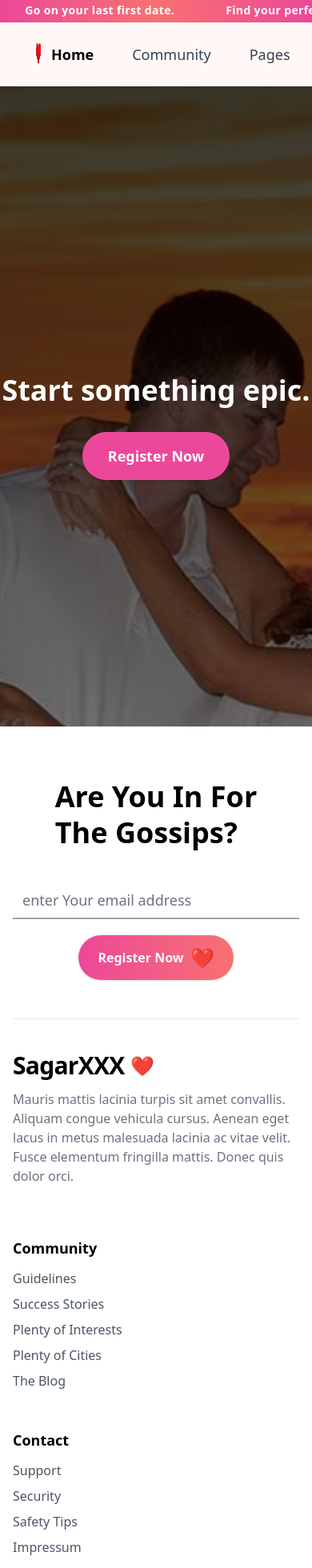
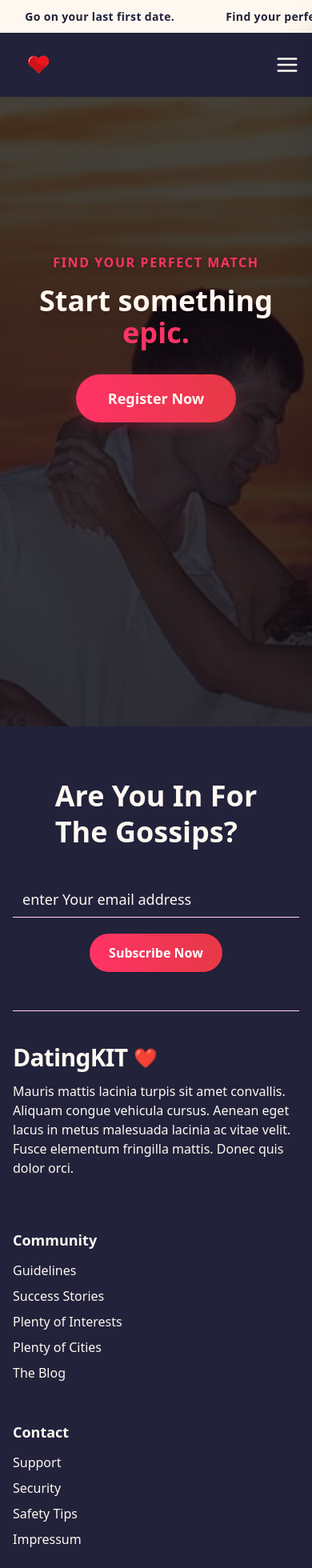
Before and after one commit to parajulisanket/DatingApp, a React (Create React App) app: page / in a window 390 px wide. Shown: the top 1960 px of the page at 80% size. Built offline with nearby package versions, Linux system fonts and the light colour scheme.

Commit message:
chnages in navbar, footer, hero

```diff
--- a/public/index.html
+++ b/public/index.html
@@ -31,7 +31,7 @@
       work correctly both with client-side routing and a non-root public URL.
       Learn how to configure a non-root public URL by running `npm run build`.
     -->
-    <title>SagarXXX</title>
+    <title>DatingKIT</title>
   </head>
   <body>
     <noscript>You need to enable JavaScript to run this app.</noscript>
--- a/src/components/Common/Footer.jsx
+++ b/src/components/Common/Footer.jsx
@@ -2,38 +2,55 @@ import React from "react";
 
 export default function Footer() {
   return (
-    <footer className="relative w-full bg-white mt-16 px-4 pt-16 pb-6 text-black border-t">
+    <footer className="relative w-full bg-[#22223B] mt-16 px-4 pt-16 pb-6 text-[#FFF8F0]">
       {/* Newsletter section */}
       <div className="max-w-6xl mx-auto flex flex-col md:flex-row justify-between items-center mb-12">
         <div className="mb-8 md:mb-0 md:w-1/2">
-          <h2 className="text-4xl sm:text-6xl font-bold mb-2 leading-tight">Are You In For<br />The Gossips?</h2>
+          <h2 className="text-4xl sm:text-6xl font-bold mb-2 leading-tight">
+            Are You In For
+            <br />
+            The Gossips?
+          </h2>
         </div>
         <form className="flex flex-col md:flex-row items-center gap-3 w-full md:w-1/2 md:justify-end">
           <input
             type="email"
             placeholder="enter Your email address"
-            className="w-full md:w-80 border-b-2 border-gray-400 px-3 py-2 outline-none bg-transparent text-lg placeholder-gray-500"
+            className="w-full md:w-80 border-b border-[#FFD6E0] px-3 py-2 outline-none bg-transparent text-lg placeholder-[#FFF8F0]"
           />
           <button
+            onClick={(e) => {
+              e.preventDefault();
+              alert("Thank you for subscribing!");
+            }}
             type="submit"
-            className="mt-2 md:mt-0 flex items-center gap-2 bg-gradient-to-r from-pink-500 to-red-400 text-white px-6 py-3 rounded-full font-semibold shadow hover:from-pink-600 hover:to-red-500 transition"
+            className="mt-2 md:mt-0 flex items-center gap-2 bg-gradient-to-r from-[#FF3366] to-[#E63946] text-white px-6 py-3 rounded-full font-semibold shadow hover:from-[#E63946] hover:to-[#FF3366] transition"
           >
-            Register Now
-            <span role="img" aria-label="heart" className="text-2xl">❤️</span>
+            Subscribe Now
           </button>
         </form>
       </div>
 
-      <div className="max-w-6xl mx-auto border-t border-gray-200 pt-10 flex flex-col md:flex-row md:justify-between md:items-start gap-12">
+      <div className="max-w-6xl mx-auto border-t border-[#FFD6E0] pt-10 flex flex-col md:flex-row md:justify-between md:items-start gap-12">
         {/* Left side: Brand & about */}
         <div className="md:w-1/3">
           <div className="flex items-center gap-2 mb-3">
-            <span className="text-3xl font-extrabold tracking-tight">SagarXXX</span>
-            <span role="img" aria-label="heart" className="text-pink-500 text-2xl">❤️</span>
+            <span className="text-3xl font-extrabold tracking-tight">
+              DatingKIT
+            </span>
+            <span
+              role="img"
+              aria-label="heart"
+              className="text-pink-500 text-2xl"
+            >
+              ❤️
+            </span>
           </div>
-          <p className="text-gray-500 mb-4">
-            Mauris mattis lacinia turpis sit amet convallis. Aliquam congue vehicula cursus.
-            Aenean eget lacus in metus malesuada lacinia ac vitae velit. Fusce elementum fringilla mattis. Donec quis dolor orci.
+          <p className="text-[#FFF8F0] mb-4">
+            Mauris mattis lacinia turpis sit amet convallis. Aliquam congue
+            vehicula cursus. Aenean eget lacus in metus malesuada lacinia ac
+            vitae velit. Fusce elementum fringilla mattis. Donec quis dolor
+            orci.
           </p>
         </div>
         {/* Middle columns */}
@@ -41,49 +58,93 @@ export default function Footer() {
           {/* Community */}
           <div>
             <h3 className="font-bold text-lg mb-3">Community</h3>
-            <ul className="space-y-2 text-gray-600">
-              <li><a href="/guidelines">Guidelines</a></li>
-              <li><a href="/success">Success Stories</a></li>
-              <li><a href="/plenty">Plenty of Interests</a></li>
-              <li><a href="/city">Plenty of Cities</a></li>
-              <li><a href="/blog">The Blog</a></li>
+            <ul className="space-y-2 text-[#FFF8F0]">
+              <li>
+                <a href="/guidelines">Guidelines</a>
+              </li>
+              <li>
+                <a href="/success">Success Stories</a>
+              </li>
+              <li>
+                <a href="/plenty">Plenty of Interests</a>
+              </li>
+              <li>
+                <a href="/city">Plenty of Cities</a>
+              </li>
+              <li>
+                <a href="/blog">The Blog</a>
+              </li>
             </ul>
           </div>
           {/* Contact */}
           <div>
             <h3 className="font-bold text-lg mb-3">Contact</h3>
-            <ul className="space-y-2 text-gray-600">
-              <li><a href="/support">Support</a></li>
-              <li><a href="/security">Security</a></li>
-              <li><a href="/safety">Safety Tips</a></li>
-              <li><a href="/impresssum">Impressum</a></li>
+            <ul className="space-y-2 text-[#FFF8F0]">
+              <li>
+                <a href="/support">Support</a>
+              </li>
+              <li>
+                <a href="/security">Security</a>
+              </li>
+              <li>
+                <a href="/safety">Safety Tips</a>
+              </li>
+              <li>
+                <a href="/impresssum">Impressum</a>
+              </li>
             </ul>
           </div>
           {/* Legal */}
           <div>
             <h3 className="font-bold text-lg mb-3">Legal & Privacy</h3>
-            <ul className="space-y-2 text-gray-600">
-              <li><a href="/services">Terms of Service</a></li>
-              <li><a href="/privacy">Privacy Policy</a></li>
-              <li><a href="/data">Consumer Health Data Policy</a></li>
-              <li><a href="/policy">Cookie Policy</a></li>
-              <li><a href="/property">Intellectual Property</a></li>
+            <ul className="space-y-2 text-[#FFF8F0]">
+              <li>
+                <a href="/services">Terms of Service</a>
+              </li>
+              <li>
+                <a href="/privacy">Privacy Policy</a>
+              </li>
+              <li>
+                <a href="/data">Consumer Health Data Policy</a>
+              </li>
+              <li>
+                <a href="/policy">Cookie Policy</a>
+              </li>
+              <li>
+                <a href="/property">Intellectual Property</a>
+              </li>
             </ul>
           </div>
         </div>
       </div>
 
       {/* Bottom bar */}
-      <div className="max-w-6xl mx-auto flex flex-col sm:flex-row justify-between items-center border-t border-gray-200 pt-6 mt-8">
-        <p className="text-gray-500 text-sm mb-4 sm:mb-0">
+      <div className="max-w-6xl mx-auto flex flex-col sm:flex-row justify-between items-center border-t border-[#FFD6E0] pt-6 mt-8">
+        <p className="text-[#FFF8F0] text-sm mb-4 sm:mb-0">
           &copy;DesignThemes all rights Reserved
         </p>
         <div className="flex gap-3">
           {/* Payment method icons (replace with real icons as needed) */}
-          <img src="https://upload.wikimedia.org/wikipedia/commons/0/04/Mastercard-logo.png" alt="Mastercard" className="h-6" />
-          <img src="https://upload.wikimedia.org/wikipedia/commons/4/41/Visa_Logo.png" alt="Visa" className="h-6" />
-          <img src="https://cdn.iconscout.com/icon/free/png-256/apple-pay-27-434158.png" alt="Apple Pay" className="h-6" />
-          <img src="https://upload.wikimedia.org/wikipedia/commons/b/b5/PayPal.svg" alt="PayPal" className="h-6" />
+          <img
+            src="https://upload.wikimedia.org/wikipedia/commons/0/04/Mastercard-logo.png"
+            alt="Mastercard"
+            className="h-6"
+          />
+          <img
+            src="https://upload.wikimedia.org/wikipedia/commons/4/41/Visa_Logo.png"
+            alt="Visa"
+            className="h-6"
+          />
+          <img
+            src="https://cdn.iconscout.com/icon/free/png-256/apple-pay-27-434158.png"
+            alt="Apple Pay"
+            className="h-6"
+          />
+          <img
+            src="https://upload.wikimedia.org/wikipedia/commons/b/b5/PayPal.svg"
+            alt="PayPal"
+            className="h-6"
+          />
         </div>
       </div>
     </footer>
--- a/src/components/Common/Navbar.jsx
+++ b/src/components/Common/Navbar.jsx
@@ -1,8 +1,8 @@
 import React from "react";
 import { Link, useLocation, useNavigate } from "react-router-dom";
+import { FiMenu, FiX } from "react-icons/fi";
 import logo from "../../assets/logo.png";
 
-// Nav links in the center
 const navLinks = [
   { to: "/", label: "Home" },
   { to: "/community", label: "Community" },
@@ -15,19 +15,28 @@ export default function Navbar() {
   const { pathname } = useLocation();
   const navigate = useNavigate();
   const isLoggedIn = localStorage.getItem("isLoggedIn") === "true";
-  // Language state for toggle
   const [lang, setLang] = React.useState("en");
+  const [menuOpen, setMenuOpen] = React.useState(false);
 
   const handleLogout = () => {
     localStorage.removeItem("isLoggedIn");
     navigate("/login");
   };
 
+  // Prevent body scroll when menu is open
+  React.useEffect(() => {
+    if (menuOpen) {
+      document.body.style.overflow = "hidden";
+    } else {
+      document.body.style.overflow = "";
+    }
+  }, [menuOpen]);
+
   return (
     <div className="fixed top-0 left-0 w-full z-50">
       {/* Marquee */}
-      <div className="w-full h-7 bg-gradient-to-r from-pink-500 via-red-400 to-pink-500 marquee overflow-hidden">
-        <div className="marquee-content text-white text-sm font-semibold tracking-wide">
+      <div className="w-full bg-[#FFF8F0] marquee overflow-hidden py-2">
+        <div className="marquee-content text-[#22223B] text-sm font-semibold tracking-wide leading-relaxed">
           <span className="mx-8">Go on your last first date.</span>
           <span className="mx-8">Find your perfect match.</span>
           <span className="mx-8">Make real connections.</span>
@@ -48,48 +57,76 @@ export default function Navbar() {
       </div>
 
       {/* Main Navbar */}
-      <nav className="w-full bg-[#fff8f7] border-b flex items-center justify-between h-20 px-10 shadow">
-        {/* Left: Logo */}
-        <div className="flex items-center">
-          <img src={logo} alt="Logo" className="h-20 mr-4" />
+      <nav className="w-full bg-[#22223B] flex items-center justify-between h-20 px-4 sm:px-6 md:px-10 shadow relative">
+        {/* Logo */}
+        <div className="flex items-center flex-shrink-0">
+          <img src={logo} alt="Logo" className="h-16 md:h-20 mr-3" />
         </div>
-        {/* Center: Nav Links */}
-        <div className="flex-1 flex items-center justify-center gap-8">
+
+        {/* Hamburger Button (only when drawer is closed) */}
+        {!menuOpen && (
+          <button
+            className="md:hidden text-[#FFF8F0] text-3xl focus:outline-none z-[60] transition-transform duration-300"
+            onClick={() => setMenuOpen(true)}
+            aria-label="Open menu"
+          >
+            <FiMenu />
+          </button>
+        )}
+
+        {/* Nav Links (Desktop) */}
+        <div className="hidden md:flex flex-1 items-center justify-center gap-8">
           {navLinks.map((link) => (
             <Link
               key={link.to}
               to={link.to}
               className={`text-lg transition px-2 ${
                 pathname === link.to
-                  ? "text-black font-bold"
-                  : "text-gray-700 font-medium"
+                  ? "text-[#FFF8F0] font-semibold"
+                  : "text-[#F6F6F6] font-normal hover:text-[#FF3366]"
               }`}
             >
               {link.label}
             </Link>
           ))}
         </div>
-        {/* Right: Language Toggle and Auth */}
-        <div className="flex items-center gap-4">
+
+        {/* Right (Desktop) */}
+        <div className="hidden md:flex items-center gap-4">
           {/* Language Toggle */}
           <button
-            className="h-10 flex items-center px-4 rounded-full bg-white hover:bg-gray-100 border transition font-semibold text-gray-700"
+            className="h-10 flex items-center px-4 rounded-full bg-[#FFF8F0] border  transition font-semibold"
             onClick={() => setLang(lang === "en" ? "np" : "en")}
           >
-            <span className={lang === "en" ? "text-pink-500 font-bold" : ""}>
+            <span
+              className={
+                lang === "en"
+                  ? "text-[#FF3366] font-semibold"
+                  : "text-[#22223B] opacity-60"
+              }
+            >
               Eng
             </span>
-            <span className="mx-2">|</span>
-            <span className={lang === "np" ? "text-pink-500 font-bold" : ""}>
+            <span className="mx-2 text-[#22223B] opacity-40 font-normal">
+              |
+            </span>
+            <span
+              className={
+                lang === "np"
+                  ? "text-[#FF3366] font-semibold"
+                  : "text-[#22223B] opacity-60"
+              }
+            >
               नेपाली
             </span>
           </button>
+          {/* Auth Buttons */}
           {!isLoggedIn ? (
             <Link
               to="/register"
-              className="flex items-center gap-2 bg-gradient-to-r from-pink-500 to-red-400 text-white px-6 py-3 rounded-full font-semibold shadow hover:from-pink-600 hover:to-red-500 transition text-lg"
+              className="flex items-center gap-2 bg-gradient-to-r from-[#FF3366] to-[#E63946] text-white px-6 py-3 rounded-full font-semibold shadow-lg hover:from-[#E63946] hover:to-[#FF3366] transition text-lg"
             >
-              Register Now
+              Register Now{" "}
               <span role="img" aria-label="heart" className="text-2xl">
                 ❤️
               </span>
@@ -97,7 +134,110 @@ export default function Navbar() {
           ) : (
             <button
               onClick={handleLogout}
-              className="px-4 py-2 bg-red-500 text-white rounded-full font-medium shadow transition hover:bg-red-600"
+              className="px-4 py-2 bg-gradient-to-r from-[#FF3366] to-[#E63946] text-white rounded-full font-medium shadow transition hover:from-[#E63946] hover:to-[#FF3366]"
+            >
+              Logout
+            </button>
+          )}
+        </div>
+
+        {/* Overlay for mobile drawer */}
+        <div
+          className={`md:hidden fixed inset-0 bg-black/70 z-40 transition-opacity duration-300 ${
+            menuOpen
+              ? "opacity-100 pointer-events-auto"
+              : "opacity-0 pointer-events-none"
+          }`}
+          onClick={() => setMenuOpen(false)}
+        />
+
+        {/* Mobile Drawer */}
+        <div
+          className={`fixed top-0 right-0 h-full w-72 bg-gradient-to-b from-[#22223B] via-[#2d2d47] to-[#E63946]/90 shadow-2xl rounded-l-3xl z-50 flex flex-col py-10 px-7 transition-transform duration-300 ${
+            menuOpen ? "translate-x-0" : "translate-x-full"
+          }`}
+        >
+          {/* Logo and Close Button */}
+          <div className="flex items-center justify-between mb-10">
+            <img src={logo} alt="Logo" className="h-10" />
+            <button
+              className="text-[#FFF8F0] text-2xl focus:outline-none"
+              onClick={() => setMenuOpen(false)}
+              aria-label="Close menu"
+            >
+              <FiX />
+            </button>
+          </div>
+
+          {/* Animated Links */}
+          <div className="flex flex-col gap-6">
+            {navLinks.map((link, idx) => (
+              <Link
+                key={link.to}
+                to={link.to}
+                className={`text-lg transition duration-200 origin-left transform hover:scale-105 hover:text-[#FF3366] ${
+                  pathname === link.to
+                    ? "text-[#FFF8F0] font-semibold"
+                    : "text-[#F6F6F6] font-normal"
+                }`}
+                style={{
+                  transitionDelay: `${menuOpen ? idx * 70 : 0}ms`,
+                }}
+                onClick={() => setMenuOpen(false)}
+              >
+                {link.label}
+              </Link>
+            ))}
+          </div>
+          <div className="border-t border-[#FFD6E0] my-7" />
+
+          {/* Language Toggle */}
+          <button
+            className="h-10 w-full flex items-center justify-center rounded-full bg-[#FFF8F0] border border-[#FFD6E0] transition font-semibold mb-4"
+            onClick={() => setLang(lang === "en" ? "np" : "en")}
+          >
+            <span
+              className={
+                lang === "en"
+                  ? "text-[#FF3366] font-semibold"
+                  : "text-[#22223B] opacity-60"
+              }
+            >
+              Eng
+            </span>
+            <span className="mx-2 text-[#22223B] opacity-40 font-normal">
+              |
+            </span>
+            <span
+              className={
+                lang === "np"
+                  ? "text-[#FF3366] font-semibold"
+                  : "text-[#22223B] opacity-60"
+              }
+            >
+              नेपाली
+            </span>
+          </button>
+
+          {/* Auth Button */}
+          {!isLoggedIn ? (
+            <Link
+              to="/register"
+              className="w-full flex items-center justify-center gap-2 bg-gradient-to-r from-[#FF3366] to-[#E63946] text-white px-6 py-3 rounded-full font-semibold shadow-lg hover:from-[#E63946] hover:to-[#FF3366] transition text-lg"
+              onClick={() => setMenuOpen(false)}
+            >
+              Register Now{" "}
+              <span role="img" aria-label="heart" className="text-2xl">
+                ❤️
+              </span>
+            </Link>
+          ) : (
+            <button
+              onClick={() => {
+                handleLogout();
+                setMenuOpen(false);
+              }}
+              className="w-full px-4 py-2 bg-gradient-to-r from-[#FF3366] to-[#E63946] text-white rounded-full font-medium shadow transition hover:from-[#E63946] hover:to-[#FF3366]"
             >
               Logout
             </button>
--- a/src/pages/Home.jsx
+++ b/src/pages/Home.jsx
@@ -2,33 +2,45 @@ import React from "react";
 import backgroundImage from "../assets/backgroundImage.jpg";
 import Footer from "../components/Common/Footer";
 
-
 export default function Home() {
   return (
-    <div className="relative min-h-screen flex flex-col items-center justify-center bg-black">
-      {/* Background overlay */}
-      <div className="absolute inset-0 z-0">
+    <div className="relative min-h-screen flex flex-col bg-black/50">
+      {/* Background Image + Overlay */}
+      <div className="absolute inset-0 -z-10">
         <img
           src={backgroundImage}
           alt="Background"
-          className="w-full h-full object-cover opacity-60"
+          className="w-full h-full object-cover object-center"
         />
-        <div className="absolute inset-0 bg-gradient-to-t from-black via-transparent to-black opacity-70"></div>
+        {/* Romantic dark overlay with subtle pink */}
+        <div className="absolute inset-0 bg-gradient-to-b from-[#22223B]/50 via-[#22223B]/70 to-[#E63946]/50" />
       </div>
-      {/* Main Content */}
-      <div className="z-10 flex flex-col items-center justify-center h-screen w-full">
-        <h1 className="text-4xl sm:text-6xl font-bold text-white text-center mb-8 mt-56">
-          Start something epic.
+
+      {/* Main Hero Content */}
+      <div className="flex flex-1 flex-col items-center justify-center min-h-screen w-full px-4 text-center relative z-10">
+        {/* Optional Tagline */}
+        <span className="uppercase tracking-widest text-[#FF3366] font-semibold mb-4 text-base md:text-lg drop-shadow">
+          Find your perfect match
+        </span>
+        {/* Headline */}
+        <h1 className="text-4xl md:text-6xl font-bold text-[#FFF8F0] mb-8 drop-shadow-lg">
+          Start something <span className="text-[#FF3366]">epic.</span>
         </h1>
+        {/* Register Button */}
         <a
           href="/register"
-          className="bg-pink-500 hover:bg-pink-600 text-white font-bold rounded-full px-8 py-4 text-lg shadow transition"
+          className="bg-gradient-to-r from-[#FF3366] to-[#E63946] hover:from-[#E63946] hover:to-[#FF3366]
+            text-[#FFF8F0] font-bold rounded-full px-10 py-4 text-lg shadow-xl transition-transform duration-200
+            hover:scale-105 focus:scale-105 active:scale-95"
+          style={{
+            boxShadow: "0 4px 16px rgba(255,51,102,0.25)",
+          }}
         >
           Register Now
         </a>
       </div>
+
       <Footer />
     </div>
-
   );
 }
```
Also changed, not shown: src/pages/Login.jsx (+29 -19 lines), src/pages/Register.jsx (+21 -12 lines).
